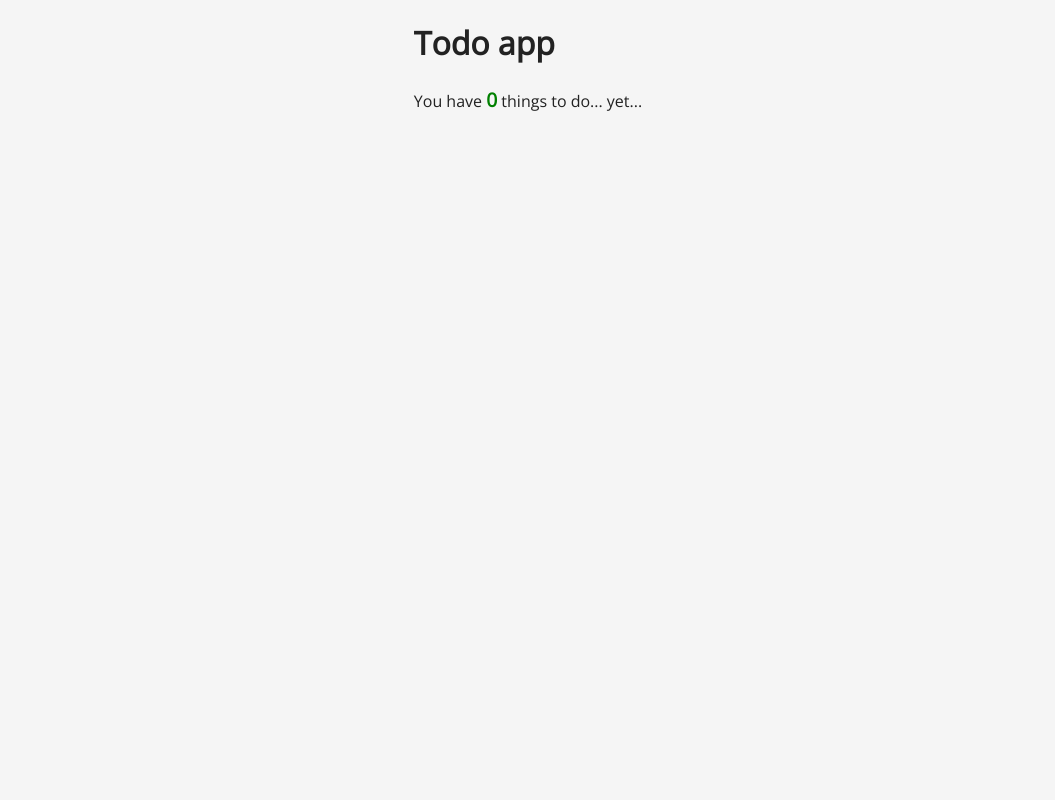
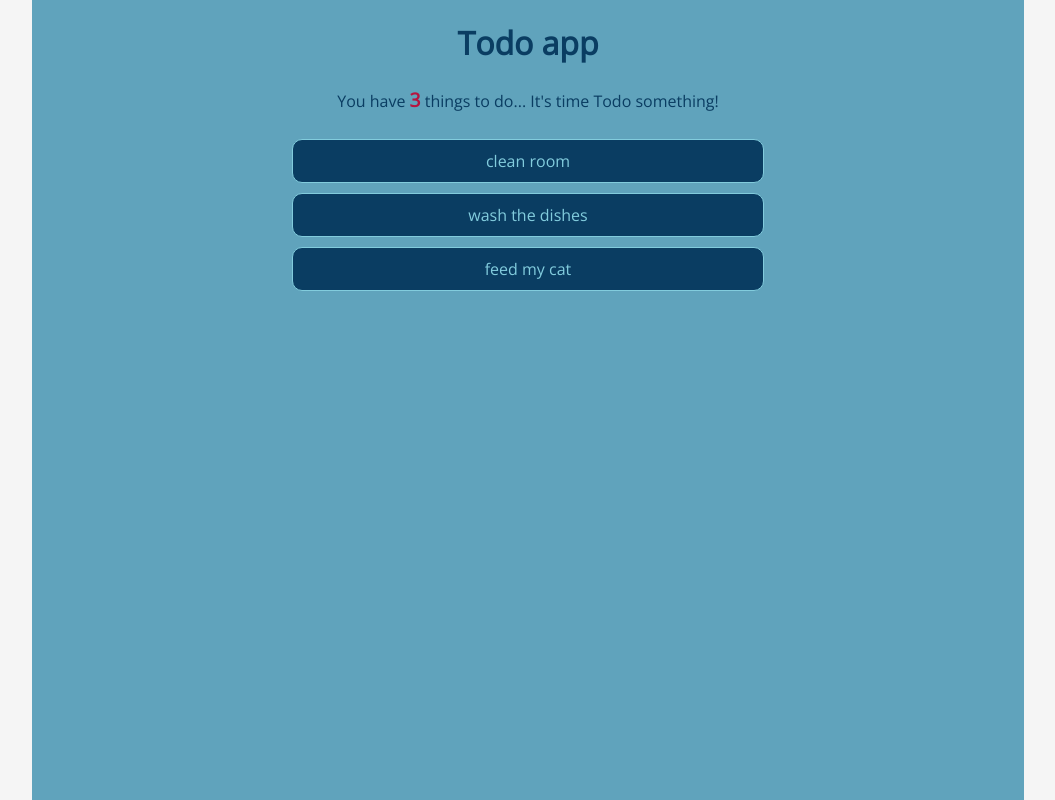
Before and after one commit to MariuszMycek/Kodilla-20-4, a React app: page / in a window 1280 px wide. Shown: the whole page, without its empty margins (112-1167 px from the left). Built offline with nearby package versions, Linux system fonts and the light colour scheme.

Commit message:
Add TodoList component

```diff
--- a/package.json
+++ b/package.json
@@ -11,11 +11,14 @@
   "author": "",
   "license": "ISC",
   "devDependencies": {
+    "@babel/plugin-proposal-class-properties": "^7.4.0",
     "@babel/core": "^7.3.3",
     "@babel/preset-env": "^7.3.1",
     "@babel/preset-react": "^7.0.0",
     "babel-loader": "^8.0.5",
     "css-loader": "^2.1.1",
+    "html-webpack-plugin": "^3.2.0",
+    "optimize-js-plugin": "0.0.4",
     "react": "^16.8.5",
     "react-dom": "^16.8.5",
     "style-loader": "^0.23.1",
--- a/src/components/Title.css
+++ b/src/components/Title.css
@@ -1,8 +1,14 @@
+.header{
+  width: 100%;
+  text-align: center;
+  color: #0a3d62;
+}
+
 .taskQuantity {
   font-weight: bold;
   font-size: 1.2em;
-  color: red;
+  color: #b71540;
 }
 .zeroQuantity {
-    color: green;
+    color: #78e08f;
 }
--- a/src/components/Title.js
+++ b/src/components/Title.js
@@ -8,7 +8,7 @@ const Title = props => {
       : style.taskQuantity;
   const yet = props.data.length == 0 ? "yet..." : "It's time Todo something!";
   return (
-    <div>
+    <div className={style.header}>
       <h1>Todo app</h1>
       <p>
         You have <span className={taskQuantity}>{props.data.length}</span>{" "}
--- /dev/null
+++ b/src/components/TodoList.css
@@ -0,0 +1,11 @@
+.listItem {
+border: 1px solid #82ccdd;
+background: #0a3d62;
+color: #82ccdd;
+padding: 10px;
+width: 450px;
+border-radius: 10px;
+margin: 10px 0;
+text-align: center;
+cursor: pointer;
+}
--- a/src/components/TodoList.js
+++ b/src/components/TodoList.js
@@ -0,0 +1,20 @@
+import React from "react";
+import style from "./TodoList.css";
+
+const TodoList = props => {
+  const todoList = props.data.map(dataItem => {
+    return (
+      <div className={style.listItem}
+        key={dataItem.id}
+        onClick={() => {
+          props.remove(dataItem.id);
+        }}
+      >
+        {dataItem.text}
+      </div>
+    );
+  });
+  return <div>{todoList}</div>;
+};
+
+export default TodoList;
--- a/src/containers/App.css
+++ b/src/containers/App.css
@@ -3,10 +3,11 @@
 body {
     margin: 0;
     font-family: "Open Sans", sans-serif;
+    background-color: #f5f5f5;
 }
 
 .TodoApp {
-    background-color: #f5f5f5;
+    background: #60a3bc;
     color: #222;
     display: flex;
     flex-direction: column;
@@ -14,6 +15,7 @@ body {
     justify-content: flex-start;
     align-items: center;
     align-content: center;
-    width: 100vw;
+    width: 992px;
     height: 100vh;
+    margin: 0 auto;
 }
--- a/src/containers/App.js
+++ b/src/containers/App.js
@@ -2,12 +2,26 @@ import React from "react";
 import uuid from "uuid";
 import style from "./App.css";
 import Title from "../components/Title";
+import TodoList from "../components/TodoList";
 
 class App extends React.Component {
   constructor(props) {
     super(props);
     this.state = {
-      data: []
+      data: [
+        {
+          id: 1,
+          text: "clean room"
+        },
+        {
+          id: 2,
+          text: "wash the dishes"
+        },
+        {
+          id: 3,
+          text: "feed my cat"
+        }
+      ]
     };
   }
   addTodo(val) {
@@ -18,14 +32,15 @@ class App extends React.Component {
     const data = [...this.state.data, todo];
     this.setState({ data });
   }
-  removeTodo(id) {
-    const remainder = this.state.data.filter(todo => id !== id);
+  removeTodo = id => {
+    const remainder = this.state.data.filter(todo => todo.id !== id);
     this.setState({ data: remainder });
-  }
+  };
   render() {
     return (
       <div className={style.TodoApp}>
         <Title data={this.state.data} />
+        <TodoList data={this.state.data} remove={this.removeTodo} />
       </div>
     );
   }
--- a/index.html
+++ b/src/index.html
@@ -6,6 +6,5 @@
   </head>
   <body>
     <div id="app"></div>
-    <script src="build/app.development.bundle.js"></script>
   </body>
 </html>
--- a/webpack.config.js
+++ b/webpack.config.js
@@ -1,7 +1,23 @@
 const path = require("path");
+const HtmlWebpackPlugin = require("html-webpack-plugin");
+const OptimizeJsPlugin = require("optimize-js-plugin");
+const plugins = [
+  new HtmlWebpackPlugin({
+    template: "src/index.html",
+    filename: "index.html",
+    inject: "body"
+  })
+];
 
 module.exports = env => {
   const environment = env || "production";
+  if (environment === "production") {
+    plugins.push(
+      new OptimizeJsPlugin({
+        sourceMap: false
+      })
+    );
+  }
   return {
     mode: environment,
     entry: "./src/index.js",
@@ -28,6 +44,7 @@ module.exports = env => {
           ]
         }
       ]
-    }
+    },
+    plugins
   };
 };
```
Also changed, not shown: .babelrc, build/app.development.bundle.js, build/app.production.bundle.js (deleted), build/index.html (added), 1 other file.
